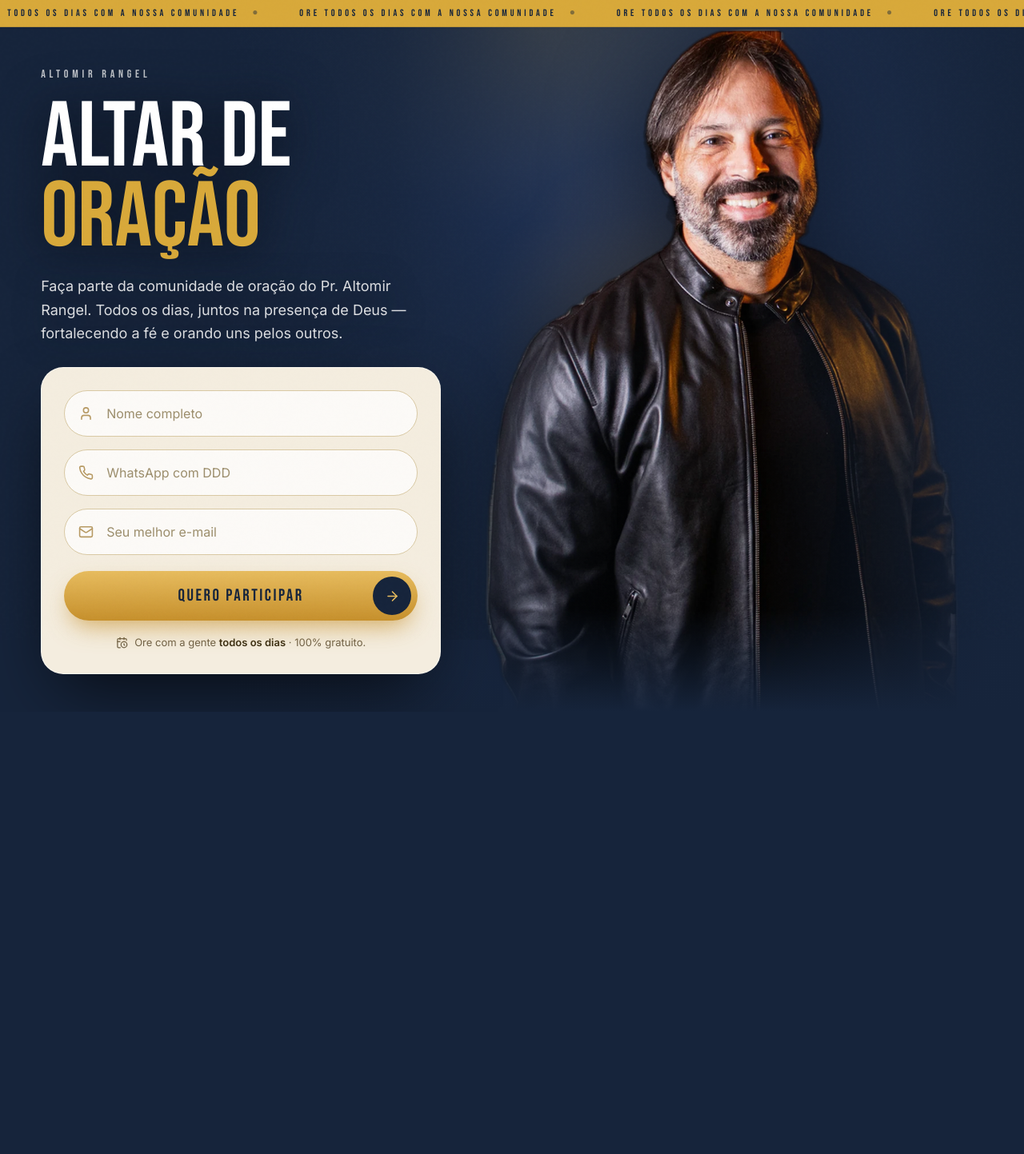
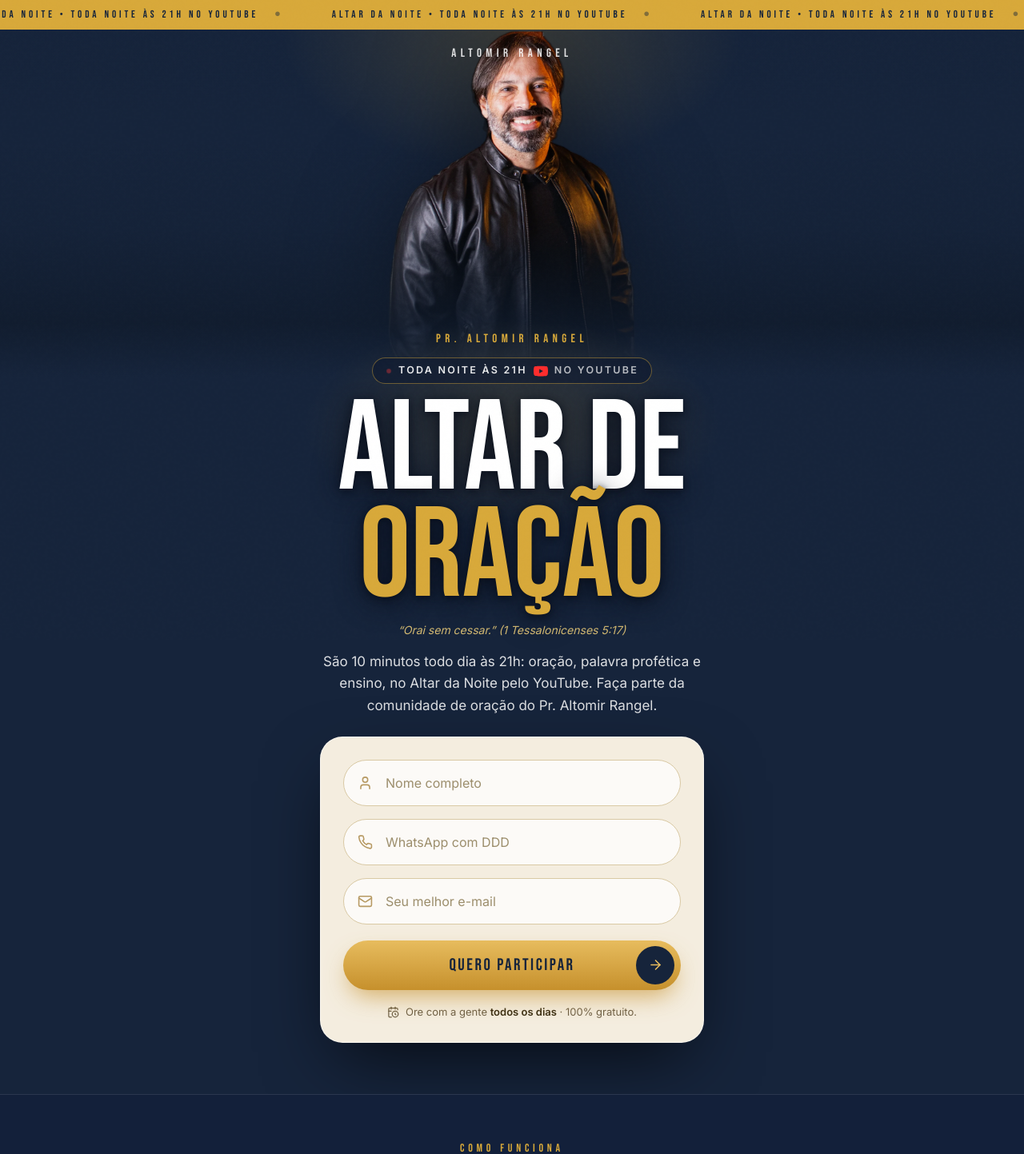
Before and after one commit to arthurrrangel/altomir-rangel, a Next.js app: page /altardanoite in a window 1280 px wide. Shown: the top 1443 px of the page at 80% size. Before the commit the page ends 890 px from the top, so only its background shows below. Built offline with nearby package versions, Linux system fonts and the light colour scheme; a web font is replaced by a local one.

Commit message:
Update page.tsx

```diff
--- a/app/altardanoite/page.tsx
+++ b/app/altardanoite/page.tsx
@@ -2,120 +2,159 @@ import type { Metadata } from 'next'
 import LeadForm from './LeadForm'
 
 export const metadata: Metadata = {
+  metadataBase: new URL('https://www.ministerioarc.com'),
   title: 'Altar de Oração | Altomir Rangel',
   description:
-    'Entre para a comunidade de oração do Pr. Altomir Rangel. Todos os dias, juntos na presença de Deus.',
+    'São 10 minutos todo dia às 21h: oração, palavra profética e ensino, no Altar da Noite pelo YouTube. Entre para a comunidade de oração do Pr. Altomir Rangel.',
+  alternates: { canonical: '/altardanoite' },
   openGraph: {
     title: 'Altar de Oração | Altomir Rangel',
-    description: 'Faça parte da comunidade de oração do Pr. Altomir Rangel.',
+    description: '10 minutos todo dia às 21h: oração, palavra profética e ensino. Entre para a comunidade.',
+    url: '/altardanoite',
+    siteName: 'Ministério Altomir Rangel',
     type: 'website',
     locale: 'pt_BR',
+    images: [{ url: '/altomir-og.jpg', width: 1200, height: 630, alt: 'Altar de Oração, Pr. Altomir Rangel' }],
+  },
+  twitter: {
+    card: 'summary_large_image',
+    title: 'Altar de Oração | Altomir Rangel',
+    description: '10 minutos todo dia às 21h: oração, palavra profética e ensino. Entre para a comunidade.',
+    images: ['/altomir-og.jpg'],
   },
   robots: { index: true, follow: true },
 }
 
 function MarqueeGroup({ hidden = false }: { hidden?: boolean }) {
   return (
-    <div aria-hidden={hidden} className="flex shrink-0 items-center whitespace-nowrap py-[7px]">
+    <div aria-hidden={hidden} className="flex shrink-0 items-center whitespace-nowrap py-[8px]">
       {Array.from({ length: 6 }).map((_, i) => (
-        <span key={i} className="mx-4 font-bebas text-[12px] tracking-[0.32em] text-[#16243B]">
-          ORE TODOS OS DIAS COM A NOSSA COMUNIDADE
-          <span className="mx-4 align-middle text-[#16243B]/45">●</span>
+        <span key={i} className="mx-5 font-bebas text-[13px] tracking-[0.3em] text-[#16243B]">
+          ALTAR DA NOITE • TODA NOITE ÀS 21H NO YOUTUBE
+          <span className="mx-5 align-middle text-[#16243B]/45">●</span>
         </span>
       ))}
     </div>
   )
 }
 
+function YouTubeMark() {
+  return (
+    <svg viewBox="0 0 24 24" width="18" height="18" fill="#FF2D2D" aria-hidden="true">
+      <path d="M23.5 6.2a3 3 0 0 0-2.1-2.1C19.5 3.5 12 3.5 12 3.5s-7.5 0-9.4.6A3 3 0 0 0 .5 6.2 31 31 0 0 0 0 12a31 31 0 0 0 .5 5.8 3 3 0 0 0 2.1 2.1c1.9.6 9.4.6 9.4.6s7.5 0 9.4-.6a3 3 0 0 0 2.1-2.1A31 31 0 0 0 24 12a31 31 0 0 0-.5-5.8zM9.5 15.5v-7l6.3 3.5-6.3 3.5z" />
+    </svg>
+  )
+}
+
 export default function Page() {
   return (
-    <main className="relative w-full overflow-hidden">
+    <main className="relative w-full overflow-hidden bg-[#16243B] text-center text-white antialiased">
       {/* ===== FAIXA ROLANDO ===== */}
-      <div className="relative z-30 flex overflow-hidden border-b border-[#16243B]/15 bg-[#D8A93A]">
+      <div className="relative z-30 flex overflow-hidden bg-[#D8A93A]">
         <div className="flex w-max animate-[arcmarquee_30s_linear_infinite]">
           <MarqueeGroup />
           <MarqueeGroup hidden />
         </div>
       </div>
 
-      <section className="relative min-h-screen w-full overflow-hidden lg:grid lg:grid-cols-[1fr_1fr] lg:items-stretch">
-        {/* brilho dourado do alto */}
+      <section className="relative w-full overflow-hidden pb-16">
+        {/* brilho do alto */}
         <div
-          className="pointer-events-none absolute left-1/2 top-0 z-0 h-[440px] w-[760px] max-w-[155vw] -translate-x-1/2 lg:left-[52%] lg:h-[620px] lg:w-[1100px]"
-          style={{ background: 'radial-gradient(ellipse 50% 60% at 50% 0%, rgba(216,169,58,0.16) 0%, transparent 66%)' }}
-        />
-        {/* calor atrás do Altomir */}
-        <div
-          className="pointer-events-none absolute left-1/2 top-[8vh] z-0 h-[58vh] w-[82vw] max-w-[640px] -translate-x-1/2 lg:left-[40%] lg:right-auto lg:top-[12vh] lg:h-[74vh] lg:w-[48vw] lg:translate-x-0"
-          style={{ background: 'radial-gradient(ellipse 52% 56% at 50% 46%, rgba(214,158,70,0.22) 0%, transparent 66%)' }}
+          className="pointer-events-none absolute left-1/2 top-0 z-0 h-[460px] w-[900px] max-w-[170vw] -translate-x-1/2"
+          style={{ background: 'radial-gradient(ellipse 50% 60% at 50% 0%, rgba(216,169,58,0.20) 0%, transparent 64%)' }}
         />
 
-        {/* ===== FOTO MOBILE — herói nítido no topo ===== */}
-        <div className="pointer-events-none absolute inset-x-0 top-0 z-0 flex h-[53vh] items-end justify-center overflow-hidden lg:hidden">
+        {/* ===== FOTO (banda no topo, centralizada) ===== */}
+        <div className="relative z-0 mx-auto flex h-[44svh] items-end justify-center overflow-hidden sm:h-[46vh] lg:h-[56vh]">
           <img
             src="/altomir-recorte.webp"
             alt="Pr. Altomir Rangel"
-            className="h-[55vh] w-auto max-w-none object-contain object-bottom"
+            className="h-full w-auto max-w-none object-contain object-bottom drop-shadow-[0_30px_60px_rgba(0,0,0,0.5)]"
           />
           <div
             className="absolute inset-0"
-            style={{ background: 'linear-gradient(to bottom, rgba(16,27,44,0.12) 0%, rgba(16,27,44,0) 34%, rgba(16,27,44,0) 50%, rgba(16,27,44,0.55) 76%, #16243B 97%)' }}
+            style={{ background: 'linear-gradient(to bottom, rgba(16,27,44,0.05) 0%, rgba(16,27,44,0) 30%, rgba(16,27,44,0.18) 55%, rgba(16,27,44,0.82) 82%, #16243B 97%)' }}
           />
+          <div className="absolute top-4 left-1/2 z-10 -translate-x-1/2">
+            <span className="font-bebas text-[15px] tracking-[0.36em] text-white/85">ALTOMIR&nbsp;RANGEL</span>
+          </div>
         </div>
 
-        {/* ===== FOTO DESKTOP — grande, centralizada e bem enquadrada ===== */}
-        <div className="pointer-events-none z-0 hidden lg:col-start-2 lg:row-start-1 lg:flex lg:items-end lg:justify-start lg:self-end">
-          <img
-            src="/altomir-recorte.webp"
-            alt="Pr. Altomir Rangel"
-            className="h-[101vh] w-auto max-w-none -translate-x-[6%] object-contain object-bottom drop-shadow-[0_30px_60px_rgba(0,0,0,0.5)] xl:h-[107vh]"
-          />
-        </div>
-        {/* overlay desktop (navy à esquerda, foto limpa no meio) */}
+        {/* brilho atrás do título */}
         <div
-          className="pointer-events-none absolute inset-0 z-0 hidden lg:block"
-          style={{ background: 'linear-gradient(to right, #16243B 0%, #16243B 22%, rgba(22,36,59,0.78) 38%, rgba(22,36,59,0.12) 55%, transparent 66%)' }}
-        />
-        {/* vinheta na borda direita */}
-        <div
-          className="pointer-events-none absolute inset-y-0 right-0 z-0 hidden w-[26%] lg:block"
-          style={{ background: 'linear-gradient(to left, #16243B 0%, rgba(22,36,59,0.55) 42%, transparent 100%)' }}
-        />
-        {/* fade na base (desktop) — sem corte seco da foto */}
-        <div
-          className="pointer-events-none absolute inset-x-0 bottom-0 z-0 hidden h-[16vh] lg:block"
-          style={{ background: 'linear-gradient(to top, #16243B 0%, rgba(22,36,59,0.55) 42%, transparent 100%)' }}
+          className="pointer-events-none absolute left-1/2 top-[40svh] z-0 h-[380px] w-[620px] max-w-[94vw] -translate-x-1/2 sm:top-[42vh]"
+          style={{ background: 'radial-gradient(ellipse 60% 50% at 50% 42%, rgba(216,169,58,0.18) 0%, transparent 70%)' }}
         />
 
-        {/* ===== MARCA (mobile, sobre a foto) ===== */}
-        <div className="absolute top-5 left-1/2 z-20 -translate-x-1/2 lg:hidden">
-          <span className="font-bebas text-base tracking-[0.34em] text-white/90">ALTOMIR&nbsp;RANGEL</span>
-        </div>
+        {/* ===== CONTEÚDO (centralizado, puxado sobre a foto) ===== */}
+        <div className="relative z-10 mx-auto -mt-[11svh] flex max-w-[640px] flex-col items-center px-5 sm:-mt-[9vh] sm:px-6">
+          <span className="mb-3 font-bebas text-[14px] tracking-[0.36em] text-[#D8A93A] sm:text-[15px]">
+            PR.&nbsp;ALTOMIR&nbsp;RANGEL
+          </span>
 
-        {/* ===== CONTEÚDO ===== */}
-        <div className="relative z-10 col-start-1 row-start-1 flex min-h-screen flex-col items-center px-6 pt-[44vh] pb-10 text-center sm:pt-[47vh] lg:items-start lg:justify-center lg:pt-0 lg:pb-0 lg:pl-[8%] lg:pr-6 lg:text-left">
-          <div className="flex w-full max-w-[480px] flex-col items-center lg:max-w-[620px] lg:items-start">
-            {/* marca em fluxo (desktop) */}
-            <span className="mb-5 hidden font-bebas text-[14px] tracking-[0.34em] text-white/75 lg:block">
-              ALTOMIR&nbsp;RANGEL
+          {/* BADGE 21h / YouTube */}
+          <div className="mb-4 inline-flex items-center gap-2 rounded-full border border-[#D8A93A]/45 bg-[#0e1830]/55 px-4 py-1.5 backdrop-blur-sm">
+            <span className="h-2 w-2 rounded-full bg-[#ff3b3b] motion-safe:animate-[pulsedot_1.6s_ease-in-out_infinite]" />
+            <span className="font-inter text-[11.5px] font-semibold uppercase tracking-[0.18em] text-white/90 sm:text-[12.5px]">
+              Toda noite às 21h
             </span>
+            <YouTubeMark />
+            <span className="font-inter text-[11.5px] font-semibold uppercase tracking-[0.18em] text-white/70 sm:text-[12.5px]">
+              no YouTube
+            </span>
+          </div>
 
-            <h1 className="font-bebas leading-[0.87] text-white text-[clamp(58px,9vw,116px)] drop-shadow-[0_4px_30px_rgba(8,14,26,0.92)]">
-              Altar de<br /><span className="text-[#D8A93A]">Oração</span>
-            </h1>
+          {/* TÍTULO GRANDE E CENTRALIZADO */}
+          <h1
+            className="font-bebas leading-[0.84] text-white text-[clamp(66px,12.5vw,164px)]"
+            style={{ textShadow: '0 6px 34px rgba(8,14,26,0.95), 0 2px 8px rgba(8,14,26,0.8)' }}
+          >
+            Altar de<br />
+            <span className="text-[#D8A93A]">Oração</span>
+          </h1>
 
-            <p className="font-inter mt-5 max-w-[460px] text-[16px] leading-relaxed text-white/85 drop-shadow-[0_2px_18px_rgba(8,14,26,0.9)] sm:text-[18px]">
-              Faça parte da comunidade de oração do Pr. Altomir Rangel. Todos os dias, juntos na presença de Deus — fortalecendo a fé e orando uns pelos outros.
-            </p>
+          {/* versículo */}
+          <p className="mt-3 font-inter text-[13px] italic text-[#E7C977]/90 sm:text-[14px]">
+            “Orai sem cessar.” (1 Tessalonicenses 5:17)
+          </p>
 
-            <div className="mt-7 w-full max-w-[500px] text-left">
-              <LeadForm />
-            </div>
+          <p className="mt-4 max-w-[520px] font-inter text-[15.5px] leading-relaxed text-white/85 sm:text-[17px]">
+            São 10 minutos todo dia às 21h: oração, palavra profética e ensino, no Altar da Noite pelo YouTube.
+            Faça parte da comunidade de oração do Pr. Altomir Rangel.
+          </p>
+
+          <div className="mt-6 w-full max-w-[480px]">
+            <LeadForm />
           </div>
         </div>
       </section>
 
-      <style>{`@keyframes arcmarquee{from{transform:translateX(0)}to{transform:translateX(-50%)}}`}</style>
+      {/* ===== COMO FUNCIONA ===== */}
+      <section className="relative z-10 border-t border-white/10 bg-[#13203a] px-6 py-14">
+        <div className="mx-auto max-w-[1000px]">
+          <div className="font-bebas text-[14px] tracking-[0.34em] text-[#D8A93A]">COMO FUNCIONA</div>
+          <h2 className="mt-1 font-bebas text-[clamp(34px,6vw,52px)] leading-[0.95] text-white">
+            Três passos pra orar todo dia
+          </h2>
+          <div className="mt-9 grid gap-5 sm:grid-cols-3">
+            {[
+              { n: '1', t: 'Cadastre-se', d: 'Preencha nome, WhatsApp e e-mail no formulário.' },
+              { n: '2', t: 'Entre no grupo', d: 'Você entra na Comunidade de Oração no WhatsApp.' },
+              { n: '3', t: 'Ore às 21h', d: '10 minutos de oração, palavra e ensino no Altar da Noite, às 21h no YouTube.' },
+            ].map((s) => (
+              <div key={s.n} className="rounded-2xl border border-white/10 bg-white/[0.03] p-6">
+                <div className="mx-auto flex h-12 w-12 items-center justify-center rounded-full border border-[#D8A93A]/40 font-bebas text-[22px] text-[#D8A93A]">
+                  {s.n}
+                </div>
+                <div className="mt-4 font-bebas text-[21px] tracking-[0.02em] text-white">{s.t}</div>
+                <p className="mt-1.5 font-inter text-[14px] leading-relaxed text-white/70">{s.d}</p>
+              </div>
+            ))}
+          </div>
+        </div>
+      </section>
+
+      <style>{`@keyframes arcmarquee{from{transform:translateX(0)}to{transform:translateX(-50%)}}@keyframes pulsedot{0%,100%{opacity:1;transform:scale(1)}50%{opacity:.35;transform:scale(.7)}}`}</style>
     </main>
   )
 }
```
